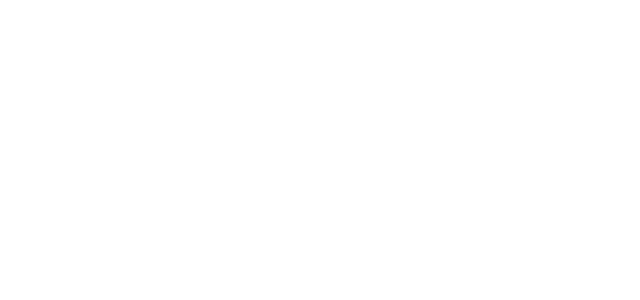
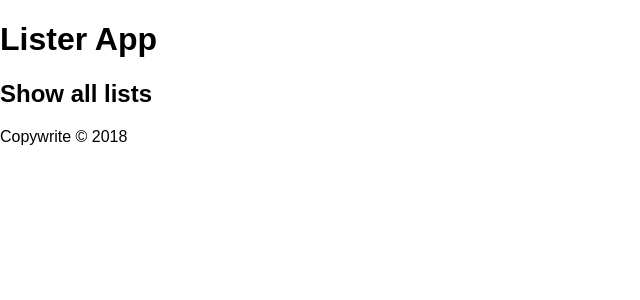
Before and after one commit to Rejam/lister-mern, a React (Create React App) app in the folder client/: page /lists in a window 1280 px wide. Shown: the top 300 px of the page, without its empty margins (0-640 px from the left). Built offline with nearby package versions, Linux system fonts and the light colour scheme.

Commit message:
react-router added

```diff
--- a/client/package.json
+++ b/client/package.json
@@ -5,6 +5,7 @@
   "dependencies": {
     "react": "^16.4.1",
     "react-dom": "^16.4.1",
+    "react-router-dom": "^4.3.1",
     "react-scripts": "1.1.4"
   },
   "scripts": {
--- a/client/src/components/App.js
+++ b/client/src/components/App.js
@@ -1,10 +1,25 @@
 import React, { Component } from 'react';
+import {
+  BrowserRouter as Router,
+  Route,
+  Link } from 'react-router-dom'
+import AppHeader from './AppHeader'
+import AppFooter from './AppFooter'
+import Home from './views/Home'
+import ShowLists from './views/ShowLists'
 
 class App extends Component {
   render() {
     return (
       <div className="App">
-
+        <AppHeader />
+          <Router>
+              <div>
+                <Route path='/' component={Home} exact />
+                <Route path='/lists' component={ShowLists} />
+              </div>
+          </Router>
+        <AppFooter />
       </div>
     );
   }
--- /dev/null
+++ b/client/src/components/AppFooter.js
@@ -0,0 +1,6 @@
+import React from 'react'
+
+export default props =>
+  <div>
+    Copywrite &copy; 2018
+  </div>
--- /dev/null
+++ b/client/src/components/AppHeader.js
@@ -0,0 +1,6 @@
+import React from 'react'
+
+export default props =>
+  <div>
+    <h1>Lister App</h1>
+  </div>
--- /dev/null
+++ b/client/src/components/views/Home.js
@@ -0,0 +1,6 @@
+import React from 'react'
+
+export default props =>
+  <div>
+    <h2>Home</h2>
+  </div>
--- /dev/null
+++ b/client/src/components/views/ShowLists.js
@@ -0,0 +1,13 @@
+import React from 'react'
+
+class ShowLists extends React.Component {
+  render() {
+    return (
+      <div>
+        <h2>Show all lists</h2>
+      </div>
+    )
+  }
+}
+
+export default ShowLists
--- a/client/src/index.js
+++ b/client/src/index.js
@@ -1,5 +1,6 @@
 import React from 'react';
 import ReactDOM from 'react-dom';
 import App from './components/App';
+import './index.css'
 
 ReactDOM.render(<App />, document.getElementById('root'));
```
Also changed, not shown: 1 other file (tests, documents, lock files or other folders).
